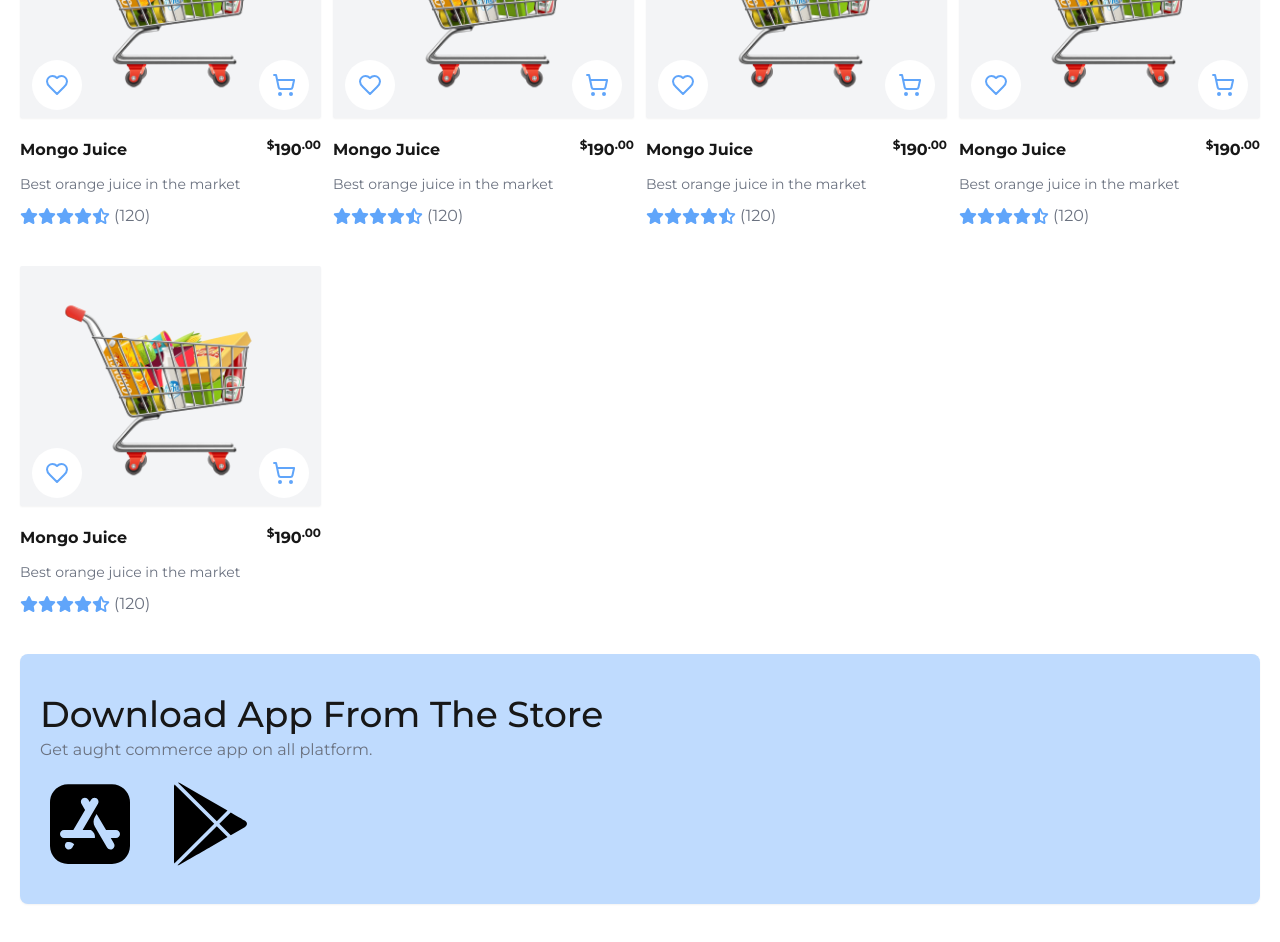
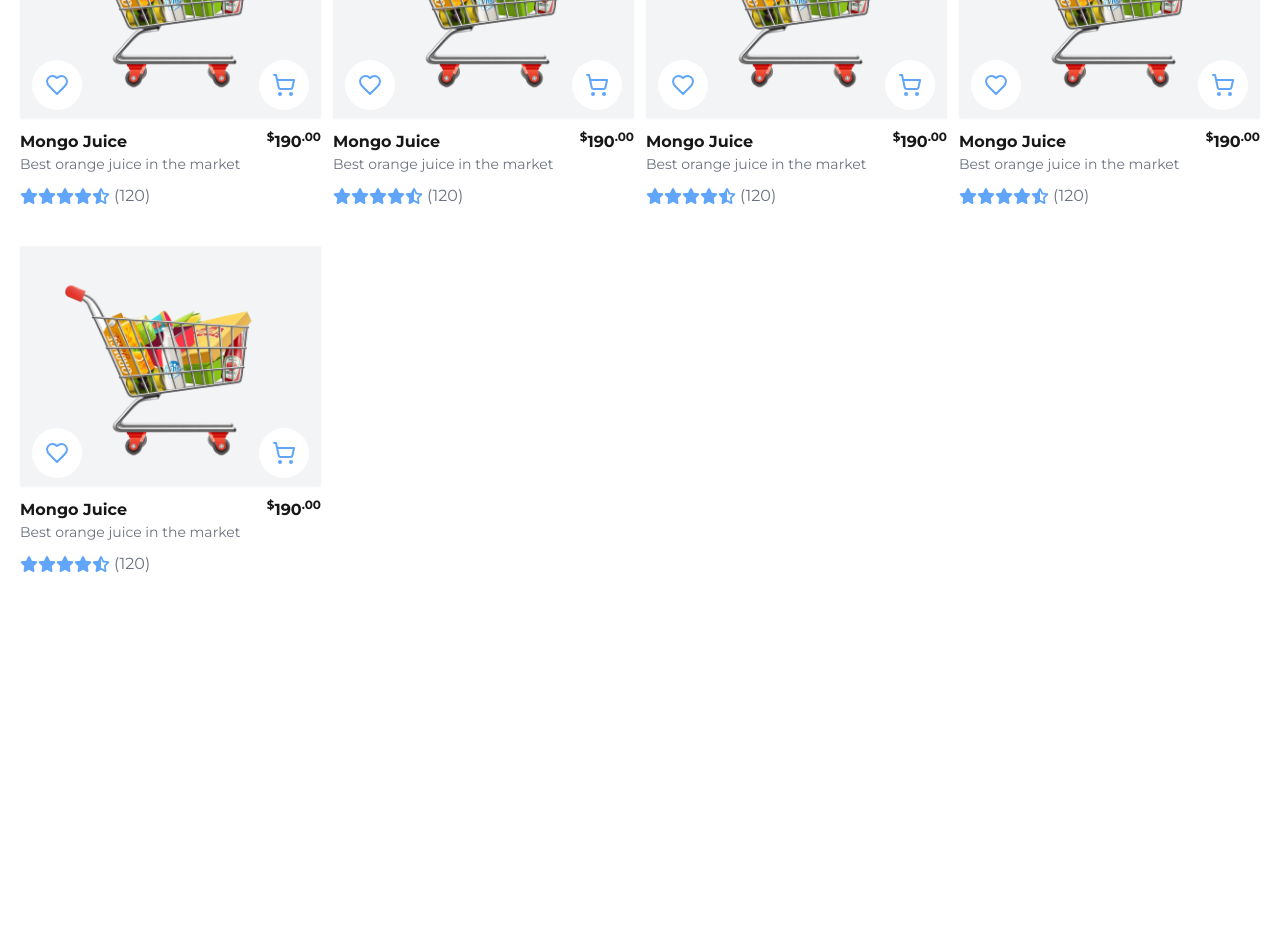
Before and after one commit to AbdulRaufAl-hassan101010/aught-ecommerce, a Next.js app: page / in a window 1280 px wide. Shown: the part 980-1922 px from the top of the page. After the commit the page ends 1594 px from the top, so only its background shows below. Built offline with nearby package versions, Linux system fonts and the light colour scheme.

Commit message:
disabled download app section

```diff
--- a/src/app/page.tsx
+++ b/src/app/page.tsx
@@ -3,7 +3,7 @@ import SearchInput from "../components/SearchInput";
 import Image from "next/image";
 import Link from "next/link";
 import ProductCard from "@/components/ProductCard";
-import DownloadApp from "@/components/DownloadApp";
+// import DownloadApp from "@/components/DownloadApp";
 
 export default function Home() {
   return (
@@ -155,7 +155,7 @@ export default function Home() {
         </section>
 
         {/* download app from the stote */}
-        <DownloadApp />
+        {/* <DownloadApp /> */}
       </main>
     </div>
   );
--- a/src/components/DownloadApp.tsx
+++ b/src/components/DownloadApp.tsx
@@ -2,7 +2,7 @@ import React from "react";
 
 const DownloadApp = () => {
   return (
-    <section className="mt-10 p-5 bg-blue-200 text-whte rounded-lg shadow-sm min-h-[250px]">
+    <section className="mt-10 p-5 bg-accent text-whte rounded-lg shadow-sm min-h-[200px]">
       <div className="flex items-center justify-between h-full">
         <div className="flex-1 mt-5">
           <h3 className="text-4xl font-semibold md:font-medium">
@@ -12,13 +12,13 @@ const DownloadApp = () => {
             Get aught commerce app on all platform.
           </p>
 
-          <div className="flex w-full mt-3">
+          <div className="flex w-full">
             <svg
               xmlns="http://www.w3.org/2000/svg"
               x="0px"
               y="0px"
-              width="100"
-              height="100"
+              width="50"
+              height="50"
               viewBox="0 0 50 50"
             >
               <path d="M36.009,5.074H13.991C9.025,5.074,5,9.099,5,14.064V36c0,4.965,4.025,8.991,8.991,8.991h22.019	C40.975,44.99,45,40.965,45,36V14.064C45,9.099,40.975,5.074,36.009,5.074z M16.171,36.755c-0.372,0.636-1.041,0.989-1.728,0.989	c-0.343,0-0.691-0.088-1.009-0.274c-0.953-0.559-1.273-1.784-0.714-2.736l0.291-0.497c0.515-0.162,1.057-0.25,1.614-0.234l0.005,0	c1.023,0.03,1.879,0.493,2.464,1.176L16.171,36.755z M27.413,32H12c-1.104,0-2-0.896-2-2s0.896-2,2-2h4.665l5.866-10.01	l-1.811-3.091c-0.559-0.953-0.239-2.178,0.714-2.737c0.953-0.558,2.178-0.239,2.737,0.714l0.678,1.157l0.678-1.157	c0.558-0.953,1.783-1.272,2.737-0.714c0.953,0.559,1.273,1.784,0.714,2.737L21.301,28h4.18c0.625,0.416,1.162,0.966,1.549,1.64	l0.003,0.004C27.473,30.409,27.57,31.237,27.413,32z M38,32h-2.623l1.602,2.733c0.559,0.952,0.239,2.178-0.714,2.736	c-0.318,0.187-0.666,0.274-1.009,0.274c-0.687,0-1.355-0.354-1.728-0.989l-6.151-10.497c-0.834-1.549-0.803-3.427,0.109-4.943	l0.826-1.373L33.033,28H38c1.104,0,2,0.896,2,2S39.104,32,38,32z"></path>
@@ -28,8 +28,8 @@ const DownloadApp = () => {
                 xmlns="http://www.w3.org/2000/svg"
                 x="0px"
                 y="0px"
-                width="100"
-                height="100"
+                width="50"
+                height="50"
                 viewBox="0 0 50 50"
               >
                 <path d="M 7.125 2 L 28.78125 23.5 L 34.71875 17.5625 L 8.46875 2.40625 C 8.03125 2.152344 7.5625 2.011719 7.125 2 Z M 5.3125 3 C 5.117188 3.347656 5 3.757813 5 4.21875 L 5 46 C 5 46.335938 5.070313 46.636719 5.1875 46.90625 L 27.34375 24.90625 Z M 36.53125 18.59375 L 30.1875 24.90625 L 36.53125 31.1875 L 44.28125 26.75 C 45.382813 26.113281 45.539063 25.304688 45.53125 24.875 C 45.519531 24.164063 45.070313 23.5 44.3125 23.09375 C 43.652344 22.738281 38.75 19.882813 36.53125 18.59375 Z M 28.78125 26.3125 L 6.9375 47.96875 C 7.300781 47.949219 7.695313 47.871094 8.0625 47.65625 C 8.917969 47.160156 26.21875 37.15625 26.21875 37.15625 L 34.75 32.25 Z"></path>
--- a/src/components/ProductCard.tsx
+++ b/src/components/ProductCard.tsx
@@ -42,7 +42,7 @@ const ProductCard = ({
           </div>
         </div>
       </div>
-      <div className="mt-5">
+      <div className="mt-3">
         <div className="flex justify-between font-bold">
           <div>
             <Link href="/product/1">{name}</Link>
@@ -53,7 +53,7 @@ const ProductCard = ({
             <sup>.00</sup>
           </div>
         </div>
-        <p className="mt-3 text-sm text-gray-500">{description}</p>
+        <p className="mt- text-sm text-gray-500">{description}</p>
         <div className="mt-3">
           <Ratings rating={rating} totalReviews={totalReviews} />
         </div>
```
